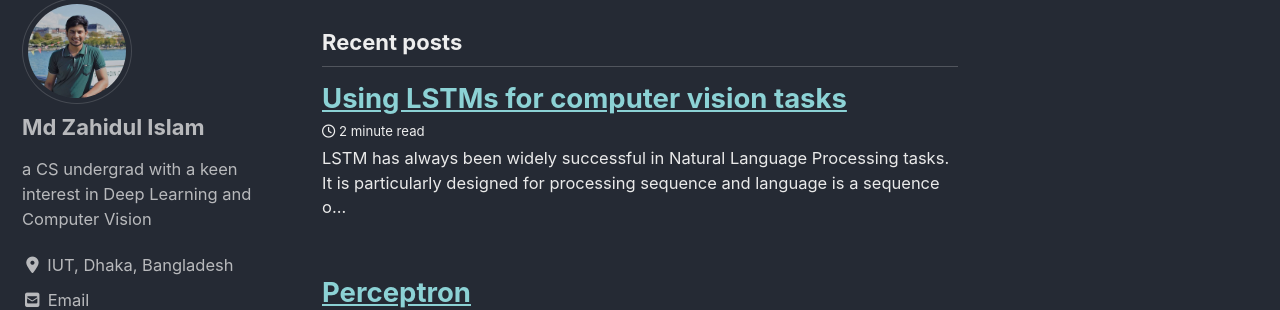
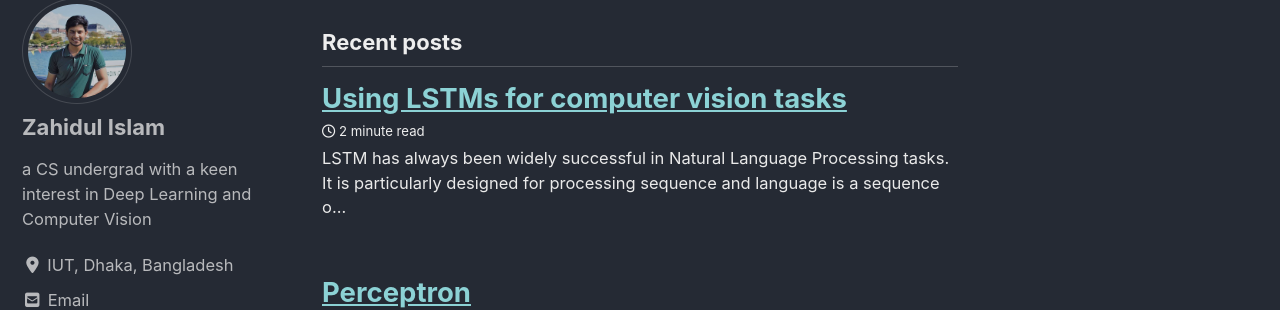
Before and after one commit to Zedd1558/Zedd1558.github.io, a Jekyll site: the page built from index.html, in a window 1280 px wide. Shown: the part 541-851 px from the top of the page. Built offline with Jekyll 4.4.1, drawn with Linux system fonts in a browser that asks for light colours; cached includes are drawn as plain includes; nearby versions of some CDN libraries; the list of posts is cut into pages by our own code.

```diff
--- a/_config.yml
+++ b/_config.yml
@@ -93,7 +93,7 @@ analytics:
 
 # Site Author
 author:
-  name             : "Md Zahidul Islam"
+  name             : "Zahidul Islam"
   avatar           : "/assets/images/pro.jpg" # path of avatar image, e.g. "/assets/images/bio-photo.jpg"
   bio              : "a CS undergrad with a keen interest in Deep Learning and Computer Vision"
   location         : "IUT, Dhaka, Bangladesh"
```
